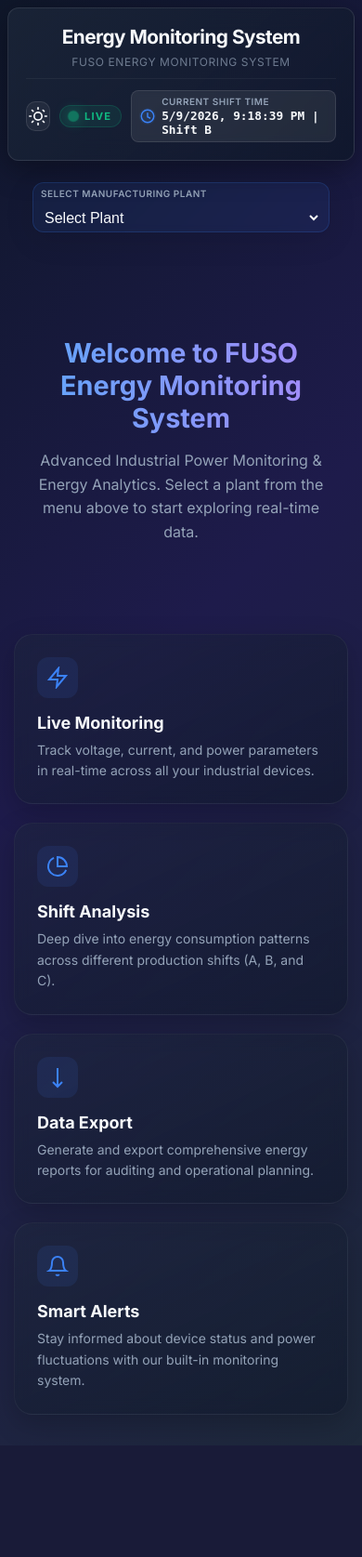
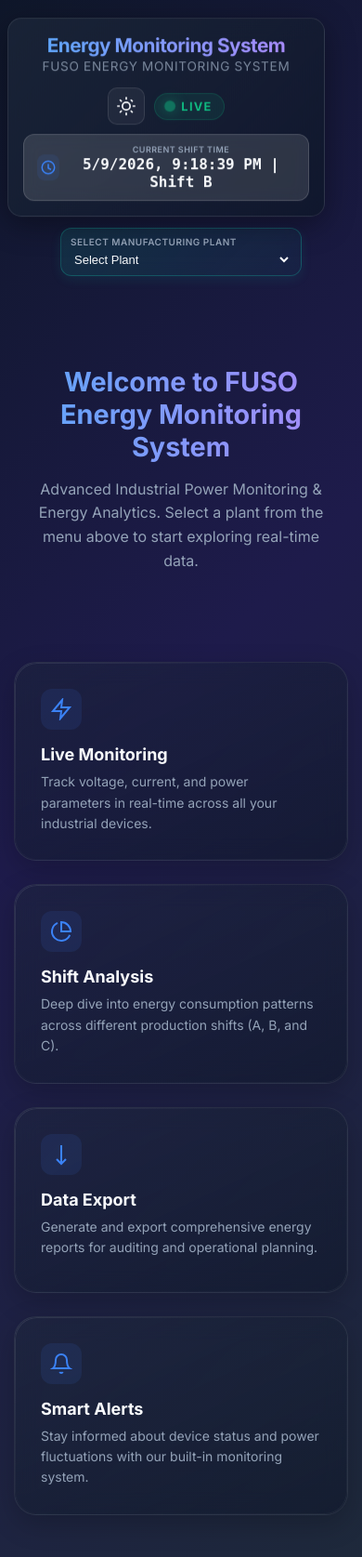
Before and after one commit to krishna99-tech/EnergyMonitoringSoftware, a Flask app: page / in a window 390 px wide. Shown: the whole page at 93% size. Before the commit the page ends 1555 px from the top, so only its background shows below. Run offline with Flask 3, Linux system fonts and the light colour scheme.

Commit message:
resolve css styling

```diff
--- a/New_EMS/static/script.js
+++ b/New_EMS/static/script.js
@@ -23,13 +23,28 @@ const sunIcon = '<circle cx="12" cy="12" r="5"></circle><line x1="12" y1="1" x2=
 const plantThemes = {
     "Automotive": {
         primaryColor: "#3b82f6", // Blue
-        darkBgGradient: "linear-gradient(135deg, #0f172a 0%, #13171d 50%, #3b82f61a 100%)", // Dark base with a hint of blue
-        lightBgGradient: "linear-gradient(135deg, #f1f5f9 0%, #cbd5e1 50%, #3b82f61a 100%)" // Light base with a hint of blue
+        darkBgGradient: "linear-gradient(135deg, #0f172a 0%, #1e1b4b 50%, #1e293b 100%)",
+        lightBgGradient: "linear-gradient(135deg, #f1f5f9 0%, #dbeafe 50%, #e0e7ff 100%)"
+    },
+    "Lamination": {
+        primaryColor: "#06b6d4", // Cyan
+        darkBgGradient: "linear-gradient(135deg, #0f172a 0%, #112a2a 50%, #1e293b 100%)",
+        lightBgGradient: "linear-gradient(135deg, #f1f5f9 0%, #cffafe 50%, #e0e7ff 100%)"
+    },
+    "Machining": {
+        primaryColor: "#8b5cf6", // Purple
+        darkBgGradient: "linear-gradient(135deg, #0f172a 0%, #221c35 50%, #1e293b 100%)",
+        lightBgGradient: "linear-gradient(135deg, #f1f5f9 0%, #f5f3ff 50%, #e0e7ff 100%)"
     },
     "IG Plant": {
-        primaryColor: "#22c55e",    // Green
-        darkBgGradient: "linear-gradient(135deg, #0f172a 0%, #1e293b 50%, #22c55e1a 100%)", // Dark base with a hint of green
-        lightBgGradient: "linear-gradient(135deg, #f1f5f9 0%, #cbd5e1 50%, #22c55e1a 100%)" // Light base with a hint of green
+        primaryColor: "#10b981", // Green
+        darkBgGradient: "linear-gradient(135deg, #0f172a 0%, #0d221c 50%, #1e293b 100%)",
+        lightBgGradient: "linear-gradient(135deg, #f1f5f9 0%, #d1fae5 50%, #e0e7ff 100%)"
+    },
+    "Foundry": {
+        primaryColor: "#f59e0b", // Amber
+        darkBgGradient: "linear-gradient(135deg, #0f172a 0%, #2b2211 50%, #1e293b 100%)",
+        lightBgGradient: "linear-gradient(135deg, #f1f5f9 0%, #fef3c7 50%, #e0e7ff 100%)"
     }
 };
 let meterMetaById = {};
@@ -264,7 +279,8 @@ function createCards(data){
     // Add timestamp info
     const timeInfo = document.createElement("div");
     timeInfo.style.gridColumn = "1 / -1";
-    timeInfo.innerHTML = `<p style="color: var(--text-sub); font-size: 14px; margin: 0 0 10px 5px;">Last Updated: ${data.timestamp}</p>`;
+    timeInfo.className = "last-updated-info";
+    timeInfo.innerHTML = `<p>Last Updated: ${data.timestamp}</p>`;
     cardsContainer.appendChild(timeInfo);
 
     // Incomer meter
@@ -356,8 +372,8 @@ function createCardsForAll(dataArray){
         cardGrid.className = "cards"; // Reuse the grid styling
 
         meterDiv.innerHTML = `
-            <h3 style="margin-bottom: 5px; color: var(--text-main);">${d.meter_name}</h3>
-            <p style="font-size: 12px; color: var(--text-sub); margin: 0 0 15px 0;">Last Updated: ${d.timestamp}</p>
+            <h3 class="meter-section-title">${d.meter_name}</h3>
+            <p class="last-updated-info">Last Updated: ${d.timestamp}</p>
         `;
 
         // Incomer meter
--- a/New_EMS/static/style.css
+++ b/New_EMS/static/style.css
@@ -22,17 +26,17 @@
     --shadow: rgba(0,0,0,0.1);
 }
 
-        * {
-            box-sizing: border-box;
-        }
-
+html,
 body {
     margin: 0;
+    padding: 0;
+    width: 100%;
+    overflow-x: hidden;
     font-family: 'Inter', sans-serif;
     background: var(--dynamic-bg-gradient);
     color: var(--text-main);
     min-height: 100vh;
-            transition: background 0.3s ease;
+    transition: background 1.5s cubic-bezier(0.4, 0, 0.2, 1), color 0.3s ease;
 }
 
 #dashboardTitle {
@@ -48,7 +52,7 @@
 
 .navbar {
     margin: 1.2rem 1.5rem;
-            padding: 1rem 2.5rem;
+    padding: 1rem 1.5rem;
     border-radius: 20px;
     background: linear-gradient(135deg, rgba(30, 41, 59, 0.7) 0%, rgba(15, 23, 42, 0.8) 100%);
     backdrop-filter: blur(12px);
@@ -62,6 +66,8 @@
     z-index: 1000;
     transition: all 0.3s cubic-bezier(0.4, 0, 0.2, 1);
     width: calc(100% - 3rem);
+    max-width: calc(100% - 3rem);
+    box-sizing: border-box;
 }
 
 /* Sticky state when scrolled */
@@ -103,27 +103,76 @@
     display: flex;
     gap: 15px;
     align-items: center;
+    flex-wrap: wrap;
+    justify-content: flex-end;
 }
 
 .select-card,
 .time-card {
-            background: rgba(255, 255, 255, 0.05);
-            backdrop-filter: blur(4px);
-            padding: 12px 16px;
+    background: rgba(255, 255, 255, 0.12);
+    backdrop-filter: blur(8px);
+    padding: 10px 14px;
     border-radius: 12px;
-            border: 1px solid rgba(255, 255, 255, 0.1);
-            min-width: 220px;
+    border: 1px solid rgba(255, 255, 255, 0.15);
+    min-width: 120px;
     display: flex;
     flex-direction: column;
     align-items: flex-start;
-            gap: 4px;
+    gap: 2px;
     transition: all 0.3s ease;
 }
 
 .time-card {
     flex-direction: row;
     align-items: center;
-            gap: 12px;
+    gap: 8px;
+    min-width: 140px;
+}
+
+.plant-selection-wrapper {
+    display: flex;
+    justify-content: center;
+    margin-bottom: 1.5rem;
+    width: 100%;
+}
+
+.plant-selection-wrapper .select-card {
+    min-width: 200px;
+    max-width: 260px;
+    background: linear-gradient(135deg, rgba(20, 184, 166, 0.15) 0%, rgba(20, 184, 166, 0.05) 100%);
+    border: 1px solid rgba(20, 184, 166, 0.3);
+    box-shadow: 0 4px 12px rgba(20, 184, 166, 0.1);
+}
+
+/* --- Mixed Color Cards --- */
+/* Blue Theme (Meter) */
+.select-container > .select-card:nth-child(1) {
+    background: linear-gradient(135deg, rgba(59, 130, 246, 0.18) 0%, rgba(59, 130, 246, 0.05) 100%);
+    border-color: rgba(59, 130, 246, 0.3);
+}
+
+/* Emerald Theme (Shift Analysis Toggle) */
+.select-container > .tick-card {
+    background: linear-gradient(135deg, rgba(16, 185, 129, 0.18) 0%, rgba(16, 185, 129, 0.05) 100%);
+    border-color: rgba(16, 185, 129, 0.3);
+}
+
+/* Indigo/Purple Theme (Shift Select) */
+.select-container > .select-card:nth-child(3) {
+    background: linear-gradient(135deg, rgba(139, 92, 246, 0.18) 0%, rgba(139, 92, 246, 0.05) 100%);
+    border-color: rgba(139, 92, 246, 0.3);
+}
+
+/* Amber Theme (From Date) */
+.select-container > .select-card:nth-child(4) {
+    background: linear-gradient(135deg, rgba(245, 158, 11, 0.18) 0%, rgba(245, 158, 11, 0.05) 100%);
+    border-color: rgba(245, 158, 11, 0.3);
+}
+
+/* Orange/Amber Theme (To Date) */
+.select-container > .select-card:nth-child(5) {
+    background: linear-gradient(135deg, rgba(249, 115, 22, 0.18) 0%, rgba(249, 115, 22, 0.05) 100%);
+    border-color: rgba(249, 115, 22, 0.3);
 }
 
 .light-mode .select-card,
@@ -134,16 +183,17 @@
 
 .select-card:hover,
 .time-card:hover {
-            background: rgba(255, 255, 255, 0.1);
+    background: rgba(255, 255, 255, 0.2);
     transform: translateY(-2px);
+    box-shadow: 0 6px 15px rgba(0, 0, 0, 0.15);
 }
 
 .time-icon {
     display: grid;
     place-items: center;
-            width: 32px;
-            height: 32px;
-            border-radius: 10px;
+    width: 28px;
+    height: 28px;
+    border-radius: 8px;
     background: rgba(59, 130, 246, 0.1);
     color: #3b82f6;
 }
@@ -155,47 +205,28 @@
 .select-card label,
 .time-card label {
     display: block;
-            font-size: 10px;
+    font-size: 9px;
     font-weight: 600;
     text-transform: uppercase;
     letter-spacing: 0.05em;
     color: var(--text-sub);
-            margin-bottom: 2px;
+    margin-bottom: 1px;
 }
 
-        .plant-selection-wrapper {
-            display: flex;
-            justify-content: center;
-            margin-bottom: 2.5rem;
-            width: 100%;
+.plant-nav-select {
+    min-width: 140px;
+    padding: 4px 8px;
 }
 
-        .plant-selection-wrapper .select-card {
-            min-width: 320px;
-            background: rgba(59, 130, 246, 0.08);
-            border: 1px solid rgba(59, 130, 246, 0.2);
-            box-shadow: 0 8px 32px rgba(0, 0, 0, 0.1);
-        }
-
-        .light-mode .plant-selection-wrapper .select-card {
-            background: rgba(59, 130, 246, 0.04);
-            border: 1px solid rgba(59, 130, 246, 0.15);
+.plant-nav-select select {
+    font-size: 13px;
+    font-weight: 600;
 }
 
 
-        .plant-nav-select {
-            min-width: 180px;
-            padding: 6px 12px;
-        }
-
-        .plant-nav-select select {
-            font-size: 14px;
-            font-weight: 600;
-        }
-
 .time-card h3 {
     margin: 0;
-            font-size: 1.1rem;
+    font-size: 1rem;
     font-weight: 600;
     font-family: 'Share Tech Mono', monospace;
     color: var(--text-main);
@@ -203,21 +234,21 @@
 
 select {
     width: 100%;
-            margin-top: 5px;
+    margin-top: 2px;
     border: none;
     outline: none;
     color: inherit;
-            font-size: 16px;
+    font-size: 14px;
     background: transparent;
 }
 
 input[type="datetime-local"] {
     width: 100%;
-            margin-top: 5px;
+    margin-top: 2px;
     border: none;
     outline: none;
     color: inherit;
-            font-size: 14px;
+    font-size: 12px;
     background: transparent;
 }
 
@@ -227,14 +258,25 @@
 }
 
 .container {
-            padding: 24px 24px 30px 24px;
+    padding: 24px;
+    width: 100%;
+    max-width: 100%;
+    box-sizing: border-box;
 }
 
 .cards {
     display: grid;
-            grid-template-columns: repeat(auto-fill, minmax(260px, 1fr));
+    grid-template-columns: repeat(auto-fill, minmax(240px, 1fr));
     gap: 20px;
     margin-bottom: 25px;
+    justify-content: start;
+}
+
+/* Prevent cards from getting too wide in large grids */
+@media (min-width: 1200px) {
+    .cards {
+        grid-template-columns: repeat(auto-fill, minmax(240px, 320px));
+    }
 }
 
 .card {
@@ -352,16 +394,10 @@
 
 .insight-grid {
     display: grid;
-            grid-template-columns: repeat(auto-fit, minmax(190px, 1fr));
-            gap: 14px;
-            margin: 4px 0 18px 0;
-        }
-
-        .landing-band,
-        .insight-grid {
-            display: grid;
-            grid-template-columns: repeat(auto-fit, minmax(240px, 1fr));
-            gap: 20px;
+    grid-template-columns: repeat(auto-fill, minmax(280px, 1fr));
+    gap: 25px;
+    margin: 10px 0 30px 0;
+    justify-content: center;
 }
 
 .hero-section {
@@ -388,15 +424,32 @@
 
 .insight-card {
     position: relative;
-            min-height: 180px;
-            border-radius: 20px;
-            border: 1px solid rgba(255, 255, 255, 0.05);
+    min-height: 200px;
+    max-width: 380px;
+    border-radius: 24px;
+    border: 1px solid rgba(255, 255, 255, 0.08);
     background: linear-gradient(155deg, rgba(30, 41, 59, 0.4) 0%, rgba(15, 23, 42, 0.6) 100%);
-            backdrop-filter: blur(8px);
-            padding: 24px;
+    backdrop-filter: blur(12px);
+    padding: 28px;
     box-shadow: 0 10px 30px rgba(0, 0, 0, 0.2);
-            transition: all 0.3s cubic-bezier(0.4, 0, 0.2, 1);
+    transition: all 0.4s cubic-bezier(0.4, 0, 0.2, 1);
     overflow: hidden;
+    display: flex;
+    flex-direction: column;
+}
+
+.insight-card::after {
+    content: '';
+    position: absolute;
+    inset: 0;
+    padding: 1px;
+    border-radius: 24px;
+    background: linear-gradient(135deg, rgba(255,255,255,0.1), transparent 50%, rgba(255,255,255,0.05));
+    -webkit-mask: linear-gradient(#fff 0 0) content-box, linear-gradient(#fff 0 0);
+    mask: linear-gradient(#fff 0 0) content-box, linear-gradient(#fff 0 0);
+    -webkit-mask-composite: xor;
+    mask-composite: exclude;
+    pointer-events: none;
 }
 
 .insight-card::before {
@@ -737,20 +839,10 @@
     .navbar {
         padding: 1rem 1.5rem;
         margin: 1rem;
-                width: calc(100% - 2rem);
-            }
-
-            .navbar.is-sticky {
-                margin: 0;
-                width: 100%;
     }
 
     .plant-nav-select {
         min-width: 150px;
-            }
-
-            .hero-section h2 {
-                font-size: 2rem;
     }
 }
 
@@ -758,42 +850,14 @@
 @media (max-width: 768px) {
     .navbar {
         flex-direction: column;
-                gap: 12px;
-                padding: 1.2rem;
+        gap: 15px;
+        padding: 1.5rem;
         align-items: stretch;
-                margin: 0.5rem;
-                width: calc(100% - 1rem);
-                border-radius: 12px;
-                position: sticky;
-                top: 0.5rem;
+        text-align: center;
     }
 
     .nav-left {
-                width: 100%;
-                text-align: center;
-                border-bottom: 1px solid rgba(255, 255, 255, 0.05);
-                padding-bottom: 10px;
-            }
-
-            .light-mode .nav-left {
-                border-bottom: 1px solid rgba(0, 0, 0, 0.05);
-            }
-
-            #dashboardTitle {
-                font-size: 1.3rem;
-                font-weight: 700;
-                color: var(--text-main);
-                background: none;
-                -webkit-text-fill-color: initial;
-                display: block;
-                line-height: 1.2;
-                margin-bottom: 4px;
-            }
-
-            .subtitle {
-                display: block;
-                font-size: 0.75rem;
-                opacity: 0.7;
+        align-items: center;
     }
 
     .nav-right {
@@ -804,44 +868,18 @@
         align-items: center;
     }
 
-            .select-card,
-            .time-card {
-                width: auto;
-                min-width: unset;
-                padding: 5px 8px;
+    .plant-nav-select {
+        width: 100%;
+        min-width: 0;
+        justify-content: center;
     }
 
-            .time-card {
-                align-self: center;
-                gap: 6px;
-                border-radius: 8px;
-                background: rgba(255, 255, 255, 0.08);
-            }
-
-            .time-card h3 {
-                font-size: 0.8rem;
-            }
-
-            .time-icon {
-                width: 18px;
-                height: 18px;
-            }
-
+    .time-card,
     .live-status {
         width: auto;
-                padding: 4px 10px;
-                font-size: 0.7rem;
-                display: flex;
+        min-width: 0;
+        justify-content: center;
     }
-
-            .theme-btn {
-                width: 32px;
-                height: 32px;
-                padding: 0;
-            }
-        }
-
-
 
     .hero-section h2 {
         font-size: 1.8rem;
@@ -856,36 +894,66 @@
     }
 
     .select-container {
-                flex-direction: column;
+        display: grid;
+        grid-template-columns: repeat(2, minmax(0, 1fr));
+        gap: 10px;
         align-items: stretch;
+        width: 100%;
     }
 
     .select-card {
         min-width: 0;
+        width: 100%;
+        padding: 8px 10px;
+    }
+
+    .select-card label {
+        font-size: 10px;
+        white-space: nowrap;
+        overflow: hidden;
+        text-overflow: ellipsis;
+        width: 100%;
+    }
+
+    .select-card select,
+    .select-card input {
+        font-size: 13px;
+        width: 100%;
+    }
+
+    .select-container .tick-card {
+        width: 100%;
+        height: auto;
+        min-height: 48px;
+        padding: 0 8px;
+        justify-content: center;
+        font-size: 11px;
+    }
+
+    .tick-card label {
+        font-size: 11px;
+        line-height: 1.2;
+    }
+
+    .select-container .submit-btn {
+        width: 100%;
+        height: 100%;
+        min-height: 48px;
+        font-size: 14px;
+        margin-top: 0;
     }
 
     .submit-btn {
         width: 100%;
-            }
-
-            .cards {
-                grid-template-columns: 1fr;
-            }
-
-            .insight-grid,
-            .landing-band {
-                grid-template-columns: 1fr;
-            }
-
-            .bar-row {
-                grid-template-columns: 100px 1fr 70px;
     }
 }
 
 /* Very Small Devices */
 @media (max-width: 480px) {
     .navbar {
+        margin: 0.5rem;
         padding: 1rem;
+        border-radius: 15px;
     }
 
     #dashboardTitle {
```
Also changed, not shown: other parts of New_EMS/static/style.css (+102 -75 lines). Lines whose indentation alone changed are shown as unchanged.
